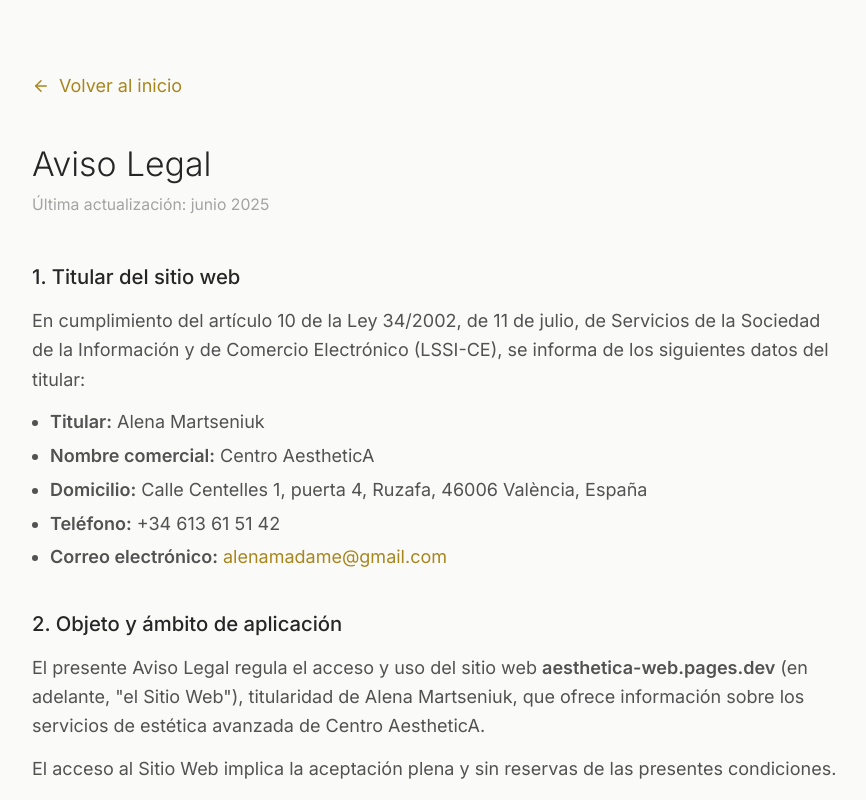
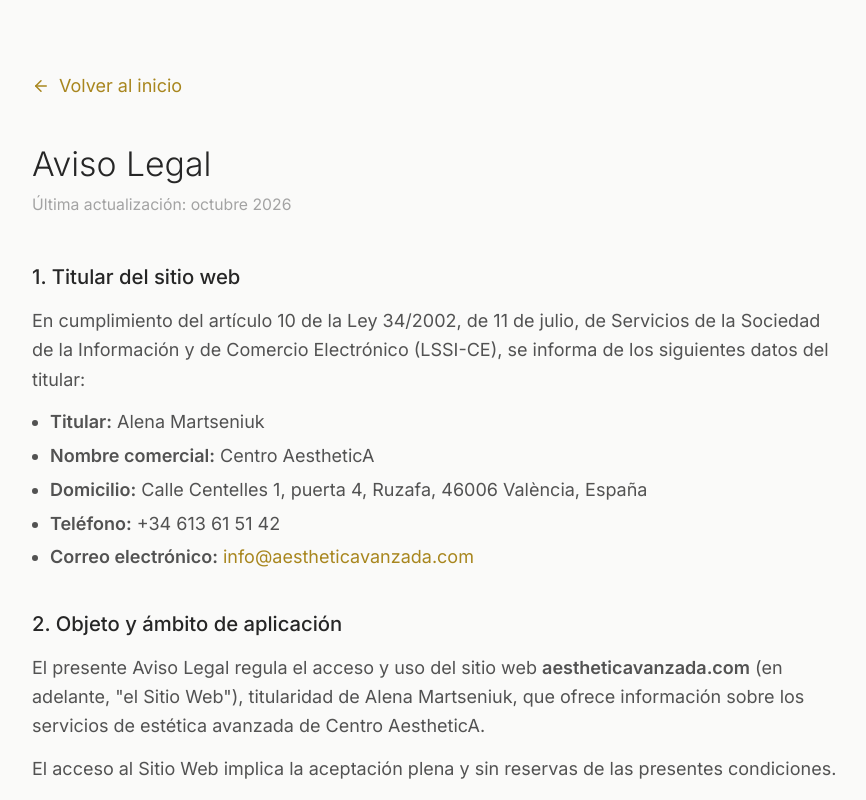
Before and after one commit to lalego/aesthetica-web, a React (Vite) app in the folder apps/web/: page /aviso-legal in a window 1280 px wide. Shown: the top 800 px of the page, without its empty margins (203-1069 px from the left). Built offline with nearby package versions, Linux system fonts and the light colour scheme; no server answers; the database is empty; a web font is replaced by a local one.

Commit message:
fix(web): email info@aestheticavanzada.com y dominio propio en las páginas legales

```diff
--- a/apps/web/src/pages/AvisoLegal.tsx
+++ b/apps/web/src/pages/AvisoLegal.tsx
@@ -12,7 +12,7 @@
         </Link>
 
         <h1 className="text-3xl font-light text-neutral-800 mb-2">Aviso Legal</h1>
-        <p className="text-sm text-neutral-400 mb-10">Última actualización: junio 2025</p>
+        <p className="text-sm text-neutral-400 mb-10">Última actualización: octubre 2026</p>
 
         <div className="prose prose-neutral max-w-none space-y-8 text-neutral-600 leading-relaxed">
 
@@ -30,7 +30,7 @@
 
           <section className="space-y-3">
             <h2 className="text-lg font-medium text-neutral-800">2. Objeto y ámbito de aplicación</h2>
-            <p>El presente Aviso Legal regula el acceso y uso del sitio web <strong>aesthetica-web.pages.dev</strong> (en adelante, "el Sitio Web"), titularidad de Alena Martseniuk, que ofrece información sobre los servicios de estética avanzada de Centro AestheticA.</p>
+            <p>El presente Aviso Legal regula el acceso y uso del sitio web <strong>{new URL(CLINIC.website).host}</strong> (en adelante, "el Sitio Web"), titularidad de Alena Martseniuk, que ofrece información sobre los servicios de estética avanzada de Centro AestheticA.</p>
             <p>El acceso al Sitio Web implica la aceptación plena y sin reservas de las presentes condiciones.</p>
           </section>
 
--- a/apps/web/src/pages/PoliticaCookies.tsx
+++ b/apps/web/src/pages/PoliticaCookies.tsx
@@ -12,7 +12,7 @@
         </Link>
 
         <h1 className="text-3xl font-light text-neutral-800 mb-2">Política de Cookies</h1>
-        <p className="text-sm text-neutral-400 mb-10">Última actualización: junio 2025</p>
+        <p className="text-sm text-neutral-400 mb-10">Última actualización: octubre 2026</p>
 
         <div className="space-y-8 text-neutral-600 leading-relaxed">
 
--- a/apps/web/src/pages/Privacidad.tsx
+++ b/apps/web/src/pages/Privacidad.tsx
@@ -12,7 +12,7 @@
         </Link>
 
         <h1 className="text-3xl font-light text-neutral-800 mb-2">Política de Privacidad</h1>
-        <p className="text-sm text-neutral-400 mb-10">Última actualización: junio 2025</p>
+        <p className="text-sm text-neutral-400 mb-10">Última actualización: octubre 2026</p>
 
         <div className="space-y-8 text-neutral-600 leading-relaxed">
 
--- a/packages/shared/src/clinic.ts
+++ b/packages/shared/src/clinic.ts
@@ -16,7 +16,7 @@
   contact: {
     phone: '+34 613 61 51 42',
     phone_href: 'tel:+34613615142',
-    email: 'alenamadame@gmail.com',
+    email: 'info@aestheticavanzada.com',
     instagram: 'martseniuk_aesthetica',
     instagram_href: 'https://www.instagram.com/martseniuk_aesthetica/',
     facebook_href: 'https://www.facebook.com/profile.php?id=61579180712391',
```
Also changed, not shown: 2 other files (tests, documents, lock files or other folders).
